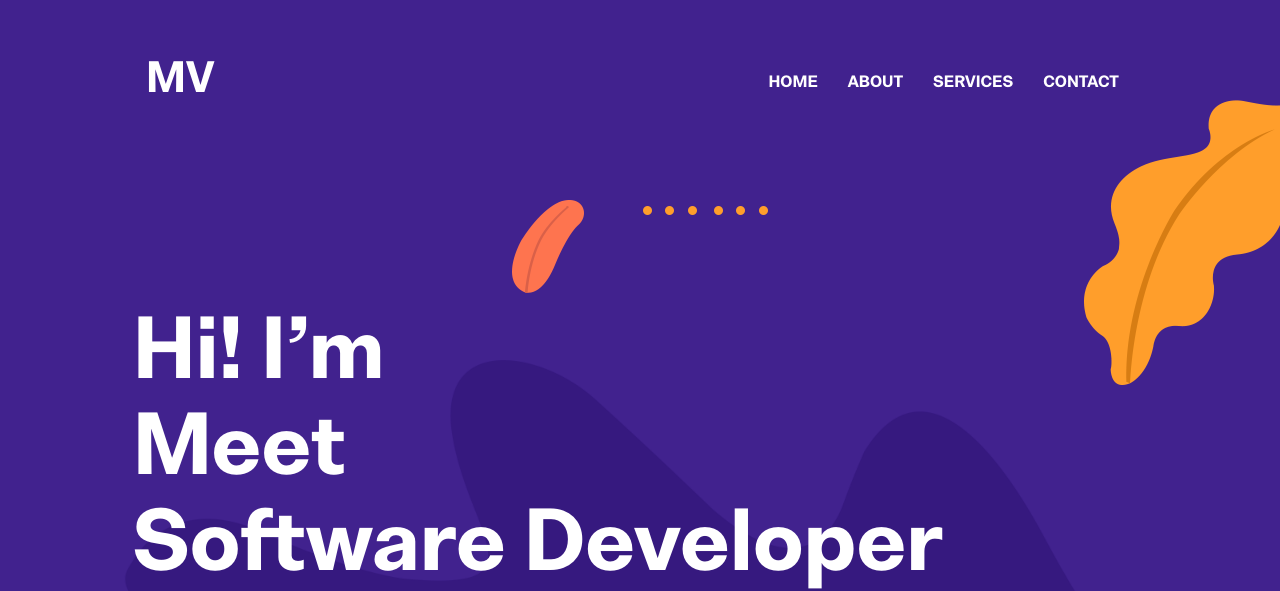
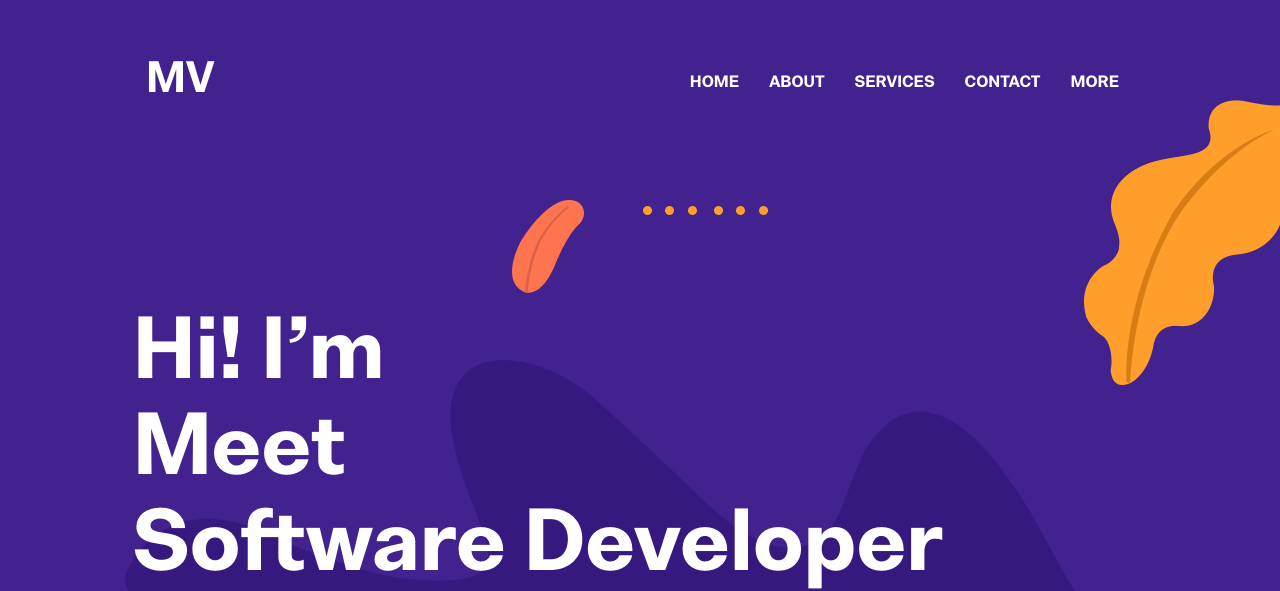
Before and after one commit to MeetVaishnav23/mvp1, a plain HTML site: page index.html in a window 1280 px wide. Shown: the top 591 px of the page. Drawn offline with nearby package versions, Linux system fonts and the light colour scheme.

Commit message:
Update index.html

```diff
--- a/index.html
+++ b/index.html
@@ -47,6 +47,9 @@
         </li>
         <li class="nav-item">
           <a class="nav-link" href="contact.html">Contact</a>
+        </li>
+        <li class="nav-item">
+          <a class="nav-link" href="index1.html">More</a>
         </li>
 
       </ul>
```
